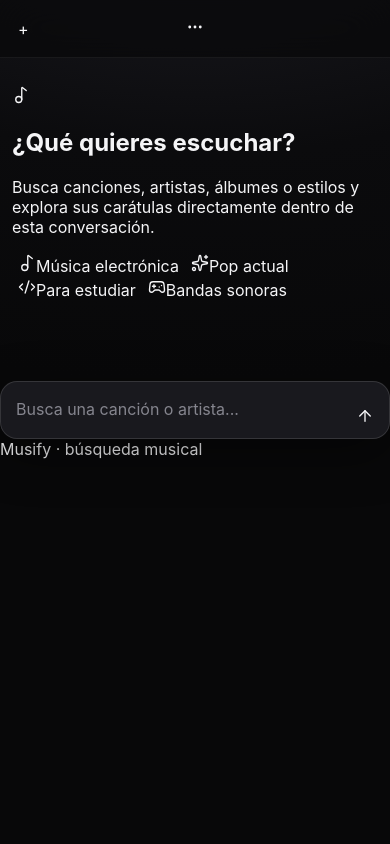
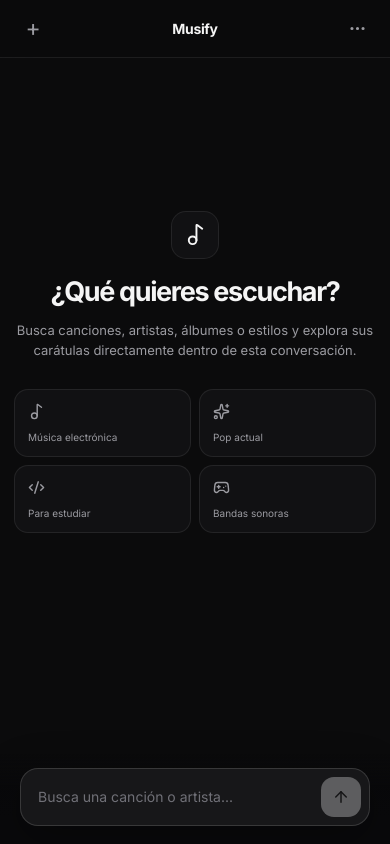
Before and after one commit to Daynighter/Musify, a Next.js app in the folder apps/web/: page / in a window 390 px wide. Built offline with nearby package versions, Linux system fonts and the light colour scheme.

Commit message:
style: refresh Mfly responsive music chat

```diff
--- a/apps/web/app/globals.css
+++ b/apps/web/app/globals.css
@@ -1,25 +1,163 @@
-*{box-sizing:border-box}
-:root{color-scheme:dark;--bg:#09090b;--panel:#111114;--panel2:#17171b;--line:rgba(255,255,255,.09);--muted:#8b8b95;--text:#f5f5f7}
-html,body{margin:0;min-height:100%;background:radial-gradient(900px 500px at 50% -120px,#1d1d24 0%,#0b0b0d 55%,#080809 100%);color:var(--text);font-family:Inter,ui-sans-serif,system-ui,-apple-system,BlinkMacSystemFont,"Segoe UI",sans-serif}
-body{min-height:100vh}button,textarea{font:inherit}button{border:0;background:none;color:inherit;cursor:pointer}button:focus-visible,textarea:focus-visible{outline:2px solid #fff;outline-offset:2px}
-.app{min-height:100svh;padding-bottom:116px}
-.topbar{height:64px;position:sticky;top:0;z-index:30;display:grid;grid-template-columns:1fr auto 1fr;align-items:center;padding:0 20px;background:rgba(9,9,11,.72);backdrop-filter:blur(22px);border-bottom:1px solid rgba(255,255,255,.06)}
-.topbarSide{display:flex;align-items:center}.topbarSide.right{justify-content:flex-end}.brand{font-weight:760;letter-spacing:-.04em;font-size:18px}.iconButton{width:38px;height:38px;border-radius:12px;display:grid;place-items:center;color:#a7a7b0;transition:.18s}.iconButton:hover{background:#1b1b20;color:#fff}.moreDots{letter-spacing:2px;font-size:15px}
-main{width:100%}.chat{width:min(1180px,calc(100% - 40px));margin:0 auto;padding:42px 0 100px}
-.emptyState{min-height:calc(100svh - 230px);display:flex;flex-direction:column;align-items:center;justify-content:center;text-align:center;padding:40px 0}
-.emptyIcon,.assistantLabelMark{display:grid;place-items:center;background:#fff;color:#0b0b0d}.emptyIcon{width:58px;height:58px;border-radius:18px;box-shadow:0 14px 45px rgba(0,0,0,.35);margin-bottom:22px}.emptyIcon svg{width:26px;height:26px}.emptyState h1{font-size:clamp(32px,5vw,54px);line-height:1.02;letter-spacing:-.055em;margin:0 0 14px}.emptyState p{max-width:560px;margin:0;color:#92929b;font-size:15px;line-height:1.6}
-.quickActions{display:grid;grid-template-columns:repeat(4,1fr);gap:10px;width:min(720px,100%);margin-top:30px}.quickAction{min-height:72px;padding:13px 15px;border:1px solid var(--line);background:rgba(255,255,255,.035);border-radius:16px;text-align:left;display:flex;align-items:center;gap:11px;color:#d9d9df;transition:.18s}.quickAction:hover{background:rgba(255,255,255,.075);border-color:rgba(255,255,255,.15);transform:translateY(-1px)}.quickAction svg{width:18px;flex:0 0 18px;color:#aaa}.quickAction span{font-size:13px}
-.messages{display:grid;gap:34px}.message{width:100%}.message.user{display:flex;justify-content:flex-end}.userBubble{max-width:min(760px,85%);padding:12px 16px;border-radius:18px 18px 5px 18px;background:#242429;color:#f1f1f3;font-size:14px;line-height:1.5;border:1px solid rgba(255,255,255,.06)}
-.assistant{width:100%}.assistantLabel{display:flex;align-items:center;gap:9px;margin-bottom:12px;color:#aaa;font-size:13px;font-weight:650}.assistantLabelMark{width:28px;height:28px;border-radius:9px}.assistantLabelMark svg{width:15px;height:15px}.assistantText{color:#dedee3;font-size:15px;line-height:1.55;margin-bottom:17px}
-.resultsGrid{display:grid;grid-template-columns:repeat(6,minmax(0,1fr));gap:18px;align-items:start}.videoCard{min-width:0}.thumbnailButton{display:block;position:relative;width:100%;padding:0;aspect-ratio:1;border-radius:16px;overflow:hidden;background:#1a1a1e;border:1px solid rgba(255,255,255,.08);box-shadow:0 12px 35px rgba(0,0,0,.28);transition:transform .2s,box-shadow .2s}.thumbnailButton:hover{transform:translateY(-3px);box-shadow:0 20px 45px rgba(0,0,0,.42)}.thumbnailButton img{width:100%;height:100%;display:block;object-fit:cover}.thumbnailButton:after{content:"";position:absolute;inset:0;background:linear-gradient(180deg,transparent 55%,rgba(0,0,0,.28));pointer-events:none}.playButton{position:absolute;z-index:2;right:10px;bottom:10px;width:40px;height:40px;border-radius:50%;display:grid;place-items:center;background:#fff;color:#111;box-shadow:0 7px 22px rgba(0,0,0,.45);opacity:0;transform:translateY(4px);transition:.18s}.thumbnailButton:hover .playButton,.thumbnailButton:focus-visible .playButton{opacity:1;transform:none}.playButton svg{width:17px;height:17px;fill:currentColor;stroke:none}.videoMeta{padding:10px 3px 2px}.videoTitle,.videoChannel{overflow:hidden;text-overflow:ellipsis;white-space:nowrap}.videoTitle{font-size:13px;font-weight:650;line-height:1.35}.videoChannel{font-size:12px;color:#8e8e97;margin-top:4px}
-.loading{display:flex;gap:5px;padding:8px 0}.loading i{width:6px;height:6px;border-radius:50%;background:#aaa;animation:pulse 1s infinite alternate}.loading i:nth-child(2){animation-delay:.16s}.loading i:nth-child(3){animation-delay:.32s}@keyframes pulse{to{opacity:.25;transform:translateY(-3px)}}
-.error{padding:12px 14px;border:1px solid rgba(255,255,255,.08);border-radius:14px;background:#151519;color:#aaa;font-size:13px}
-.playerMessage{position:fixed;right:22px;bottom:104px;width:min(440px,calc(100% - 28px));z-index:40}.playerCard{overflow:hidden;border:1px solid rgba(255,255,255,.12);border-radius:20px;background:rgba(18,18,22,.94);box-shadow:0 24px 80px rgba(0,0,0,.58);backdrop-filter:blur(24px)}.playerHeader{height:56px;display:flex;align-items:center;gap:10px;padding:0 12px 0 16px;border-bottom:1px solid rgba(255,255,255,.07)}.playerTitle{min-width:0;flex:1;overflow:hidden;text-overflow:ellipsis;white-space:nowrap;font-size:13px;font-weight:650}.playerClose{width:32px;height:32px;border-radius:10px;display:grid;place-items:center;color:#aaa}.playerClose:hover{background:#29292f;color:#fff}.playerClose svg{width:17px}.playerFrame{background:#000;aspect-ratio:16/9}.playerFrame iframe,.playerFrame audio{width:100%;height:100%;border:0;display:block}.playerFrame audio{height:54px;margin-top:calc(50% - 27px);padding:0 12px}
-.composerArea{position:fixed;left:0;right:0;bottom:0;z-index:35;padding:14px 20px 18px;background:linear-gradient(180deg,rgba(9,9,11,0),rgba(9,9,11,.92) 35%,#09090b 70%);pointer-events:none}.composerWrap{width:min(780px,100%);margin:auto;pointer-events:auto}.composer{height:62px;display:flex;align-items:flex-end;gap:10px;padding:8px 9px 8px 16px;border:1px solid rgba(255,255,255,.12);border-radius:19px;background:rgba(28,28,33,.92);box-shadow:0 14px 50px rgba(0,0,0,.45);backdrop-filter:blur(24px)}.composer textarea{flex:1;min-width:0;max-height:130px;resize:none;overflow:auto;background:none;border:0;outline:0;color:#fff;padding:9px 2px;line-height:1.45}.composer textarea::placeholder{color:#85858e}.sendButton{width:42px;height:42px;flex:0 0 42px;border-radius:13px;background:#fff;color:#111;display:grid;place-items:center;transition:.18s}.sendButton:hover:not(:disabled){transform:translateY(-1px)}.sendButton:disabled{opacity:.3;cursor:default}.sendButton svg{width:18px}.composerHint{text-align:center;color:#65656d;font-size:10px;margin-top:8px}
-svg{width:18px;height:18px;fill:none;stroke:currentColor;stroke-width:1.8;stroke-linecap:round;stroke-linejoin:round}
-@media(max-width:1100px){.resultsGrid{grid-template-columns:repeat(4,minmax(0,1fr));gap:15px}}
-@media(max-width:760px){.app{padding-bottom:108px}.topbar{height:58px;padding:0 12px}.brand{font-size:17px}.chat{width:calc(100% - 24px);padding:28px 0 80px}.emptyState{min-height:calc(100svh - 190px);padding:20px 0}.emptyIcon{width:52px;height:52px;border-radius:16px}.emptyState h1{font-size:35px}.emptyState p{font-size:13px;line-height:1.55;max-width:390px}.quickActions{grid-template-columns:1fr 1fr;gap:8px;margin-top:24px}.quickAction{min-height:62px;padding:11px;border-radius:14px}.quickAction span{font-size:12px}.messages{gap:26px}.resultsGrid{grid-template-columns:repeat(2,minmax(0,1fr));gap:12px}.thumbnailButton{border-radius:13px}.playButton{opacity:1;transform:none;width:36px;height:36px;right:8px;bottom:8px}.videoTitle{font-size:12px}.videoChannel{font-size:11px}.playerMessage{right:12px;bottom:103px;width:calc(100% - 24px)}.playerCard{border-radius:17px}.composerArea{padding:10px 10px 12px}.composer{height:58px;border-radius:17px;padding-left:13px}.composerHint{display:none}.sendButton{width:40px;height:40px;flex-basis:40px}}
-@media(min-width:1500px){.resultsGrid{grid-template-columns:repeat(7,minmax(0,1fr));gap:20px}}
-.topbarTitle{display:none}.likeButton{position:absolute;left:10px;top:10px;z-index:3;width:32px;height:32px;border-radius:50%;display:grid;place-items:center;background:rgba(0,0,0,.5);color:#fff;font-size:14px;opacity:0;transition:.18s}.thumbnailButton:hover .likeButton,.likeButton.active{opacity:1}.likeButton.active{background:#fff;color:#111}
-@media(min-width:761px){.topbarTitle{display:block;position:absolute;left:20px;color:#777;font-size:12px;font-weight:600}}
-@media(max-width:760px){.topbarTitle{display:block;position:absolute;left:50%;transform:translateX(-50%);font-size:11px;color:#777;font-weight:600}.brand{display:none}}
+@import url("https://fonts.googleapis.com/css2?family=Inter:wght@400;500;600;700&display=swap");
+
+:root {
+  color-scheme: dark;
+  --bg: #0b0b0c;
+  --surface: #111113;
+  --surface-2: #18181b;
+  --border: rgba(255,255,255,.08);
+  --border-hover: rgba(255,255,255,.14);
+  --text: #f5f5f5;
+  --muted: #9b9ba1;
+  --muted-2: #707077;
+  --content-width: 900px;
+}
+
+* { box-sizing: border-box; }
+html, body { margin: 0; min-height: 100%; background: var(--bg); }
+body {
+  color: var(--text);
+  font-family: Inter, ui-sans-serif, system-ui, -apple-system, BlinkMacSystemFont, "Segoe UI", sans-serif;
+  -webkit-font-smoothing: antialiased;
+}
+button, textarea { font: inherit; }
+button { border: 0; cursor: pointer; }
+
+.app { min-height: 100dvh; background: var(--bg); }
+
+.topbar {
+  position: sticky; top: 0; z-index: 20;
+  height: 58px; display: grid; grid-template-columns: 1fr auto 1fr;
+  align-items: center; padding: 0 16px;
+  background: rgba(11,11,12,.8);
+  border-bottom: 1px solid var(--border);
+  backdrop-filter: blur(20px);
+}
+.topbar-side { display: flex; align-items: center; }
+.topbar-side.right { justify-content: flex-end; }
+.brand { font-size: 14px; font-weight: 650; letter-spacing: -.025em; }
+.icon-button {
+  width: 34px; height: 34px; display: grid; place-items: center;
+  border-radius: 10px; background: transparent; color: var(--muted);
+}
+.icon-button:hover { background: var(--surface-2); color: var(--text); }
+.plus-icon { font-size: 23px; line-height: 1; font-weight: 300; }
+
+.chat {
+  width: min(100%, var(--content-width)); min-height: calc(100dvh - 58px);
+  margin: 0 auto; padding: 30px 20px 150px;
+}
+.empty-state {
+  min-height: calc(100dvh - 260px); display: flex; flex-direction: column;
+  align-items: center; justify-content: center; text-align: center;
+}
+.empty-icon {
+  width: 48px; height: 48px; display: grid; place-items: center;
+  margin-bottom: 18px; border: 1px solid var(--border);
+  border-radius: 15px; background: var(--surface); color: var(--text);
+}
+.empty-state h1 { margin: 0; font-size: clamp(26px,5vw,35px); line-height: 1.1; letter-spacing: -.05em; }
+.empty-state p { max-width: 500px; margin: 13px 0 0; color: var(--muted); font-size: 14px; line-height: 1.6; }
+
+.quick-actions { width: min(100%,720px); display: grid; grid-template-columns: repeat(4,1fr); gap: 8px; margin-top: 28px; }
+.quick-action {
+  min-height: 76px; display: flex; flex-direction: column; align-items: flex-start;
+  justify-content: space-between; padding: 13px; border: 1px solid var(--border);
+  border-radius: 14px; background: var(--surface); color: var(--muted);
+}
+.quick-action:hover { background: var(--surface-2); border-color: var(--border-hover); transform: translateY(-1px); }
+.quick-action span { font-size: 11px; }
+
+.conversation { display: flex; flex-direction: column; gap: 28px; }
+.message.user { display: flex; justify-content: flex-end; }
+.user-bubble {
+  max-width: min(650px,90%); padding: 11px 15px; border: 1px solid var(--border);
+  border-radius: 18px 18px 5px 18px; background: var(--surface-2); font-size: 14px; line-height: 1.5;
+}
+.assistant-message { display: flex; flex-direction: column; gap: 12px; }
+.assistant-label { display: flex; align-items: center; gap: 8px; color: var(--muted); font-size: 12px; font-weight: 600; }
+.assistant-dot {
+  width: 22px; height: 22px; display: grid; place-items: center;
+  border-radius: 7px; background: white; color: #111; font-size: 11px; font-weight: 800;
+}
+.assistant-text { color: #dedee3; font-size: 15px; line-height: 1.55; }
+
+.music-grid { display: grid; grid-template-columns: repeat(2,minmax(0,1fr)); gap: 12px; }
+.music-card {
+  overflow: hidden; border: 1px solid var(--border); border-radius: 16px;
+  background: var(--surface); transition: border-color .18s ease, background .18s ease, transform .18s ease;
+}
+.music-card:hover { border-color: var(--border-hover); background: var(--surface-2); transform: translateY(-1px); }
+.cover { position: relative; display: block; width: 100%; aspect-ratio: 1; padding: 0; overflow: hidden; background: #18181a; }
+.cover img, .cover-fallback { width: 100%; height: 100%; display: grid; place-items: center; object-fit: cover; }
+.cover-fallback { background: #1c1c20; color: #8d8d95; }
+.cover img { display: block; }
+.play-button {
+  position: absolute; left: 50%; top: 50%; width: 44px; height: 44px;
+  display: grid; place-items: center; transform: translate(-50%,-50%);
+  border-radius: 50%; background: rgba(0,0,0,.72); color: white; opacity: 0;
+  transition: opacity .18s ease;
+}
+.music-card:hover .play-button, .cover:focus-visible .play-button { opacity: 1; }
+.track-info { padding: 12px 13px 14px; }
+.track-title { display: -webkit-box; overflow: hidden; -webkit-line-clamp: 2; -webkit-box-orient: vertical; font-size: 13px; font-weight: 600; line-height: 1.4; }
+.track-artist, .track-album { margin-top: 6px; overflow: hidden; color: var(--muted); font-size: 11px; white-space: nowrap; text-overflow: ellipsis; }
+.track-album { margin-top: 3px; color: var(--muted-2); }
+
+.loading { display: flex; align-items: center; gap: 8px; color: var(--muted); font-size: 13px; }
+.spin { animation: spin .9s linear infinite; }
+@keyframes spin { to { transform: rotate(360deg); } }
+.error { padding: 12px 14px; border: 1px solid var(--border); border-radius: 14px; background: #151519; color: #aaa; font-size: 13px; }
+
+.player-message { position: fixed; right: 22px; bottom: 104px; width: min(440px,calc(100% - 28px)); z-index: 40; }
+.player { overflow: hidden; border: 1px solid rgba(255,255,255,.12); border-radius: 20px; background: #000; box-shadow: 0 24px 80px rgba(0,0,0,.58); }
+.player-header {
+  height: 56px; display: flex; align-items: center; gap: 10px; padding: 0 12px 0 16px;
+  background: rgba(18,18,22,.96); border-bottom: 1px solid rgba(255,255,255,.07);
+}
+.player-name { min-width: 0; flex: 1; overflow: hidden; text-overflow: ellipsis; white-space: nowrap; font-size: 13px; font-weight: 650; }
+.player-close { width: 32px; height: 32px; display: grid; place-items: center; border-radius: 10px; background: transparent; color: #aaa; }
+.player-close:hover { background: #29292f; color: #fff; }
+.player-frame { background: #000; aspect-ratio: 16/9; }
+.player-frame iframe { width: 100%; height: 100%; border: 0; display: block; }
+.player-frame audio { width: 100%; margin: 0; padding: 0 12px; }
+
+.composer-area {
+  position: fixed; left: 0; right: 0; bottom: 0; z-index: 35;
+  padding: 14px 20px 18px; background: linear-gradient(180deg,rgba(9,9,11,0),rgba(9,9,11,.92) 35%,#09090b 70%);
+  pointer-events: none;
+}
+.composer-wrapper { width: min(100%,760px); margin: 0 auto; pointer-events: auto; }
+.composer {
+  min-height: 58px; display: flex; align-items: flex-end; gap: 9px;
+  padding: 8px 8px 8px 17px; border: 1px solid var(--border-hover);
+  border-radius: 20px; background: rgba(25,25,27,.94); box-shadow: 0 12px 45px rgba(0,0,0,.35);
+  backdrop-filter: blur(22px);
+}
+.composer textarea {
+  flex: 1; min-height: 40px; max-height: 130px; resize: none; padding: 10px 0;
+  border: 0; outline: 0; background: transparent; color: var(--text); font-size: 14px; line-height: 20px;
+}
+.composer textarea::placeholder { color: var(--muted-2); }
+.send-button {
+  width: 40px; height: 40px; flex: 0 0 40px; display: grid; place-items: center;
+  border-radius: 13px; background: white; color: #111; transition: opacity .18s ease,transform .18s ease;
+}
+.send-button:hover:not(:disabled) { transform: scale(1.03); }
+.send-button:disabled { opacity: .3; cursor: default; }
+.composer-hint { margin-top: 7px; color: var(--muted-2); font-size: 10px; text-align: center; }
+
+@media (max-width: 700px) {
+  .chat { padding: 22px 14px 140px; }
+  .quick-actions { grid-template-columns: repeat(2,1fr); }
+  .music-grid { grid-template-columns: 1fr; }
+  .play-button { opacity: 1; }
+  .composer { border-radius: 18px; }
+  .composer-hint { display: none; }
+}
+@media (max-width: 420px) {
+  .quick-action { min-height: 68px; }
+  .quick-action span { font-size: 10px; }
+  .empty-state h1 { font-size: 27px; }
+  .empty-state p { font-size: 13px; }
+}
```
